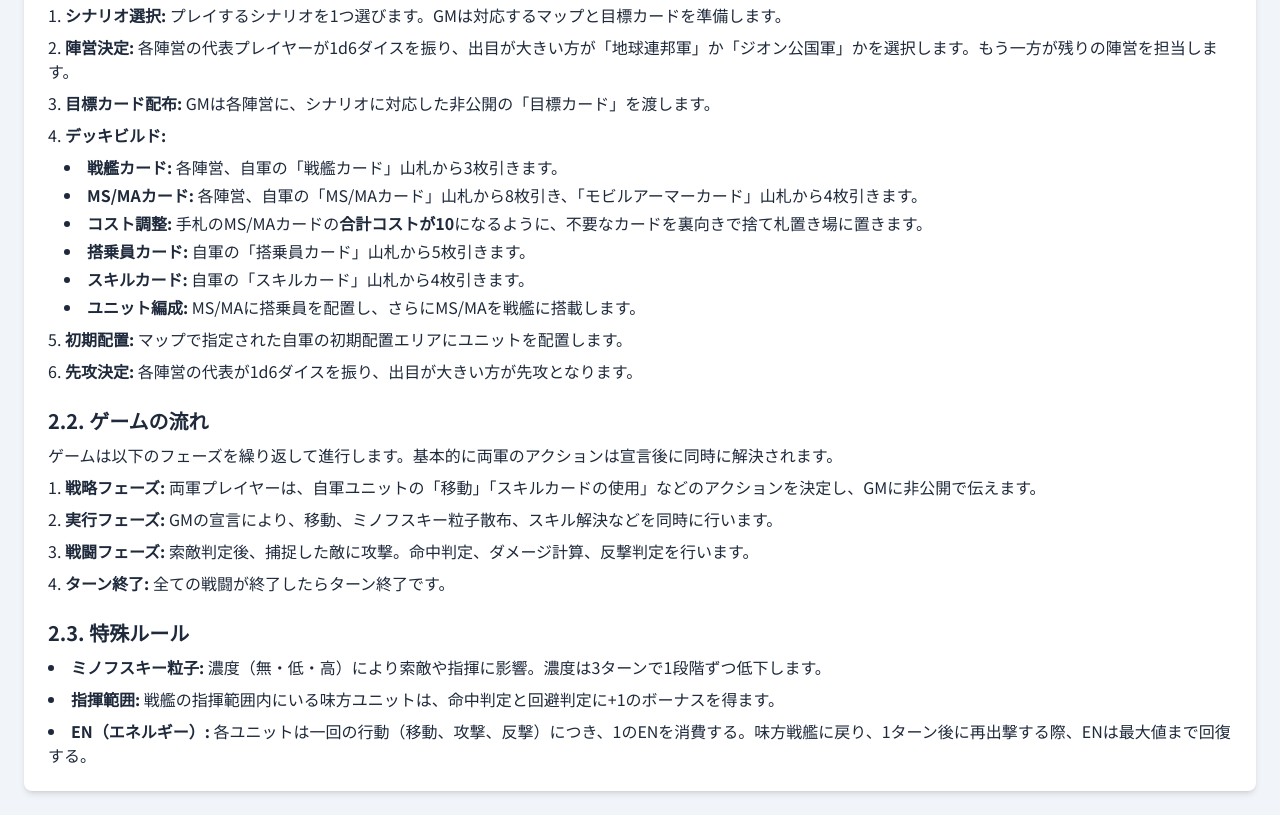
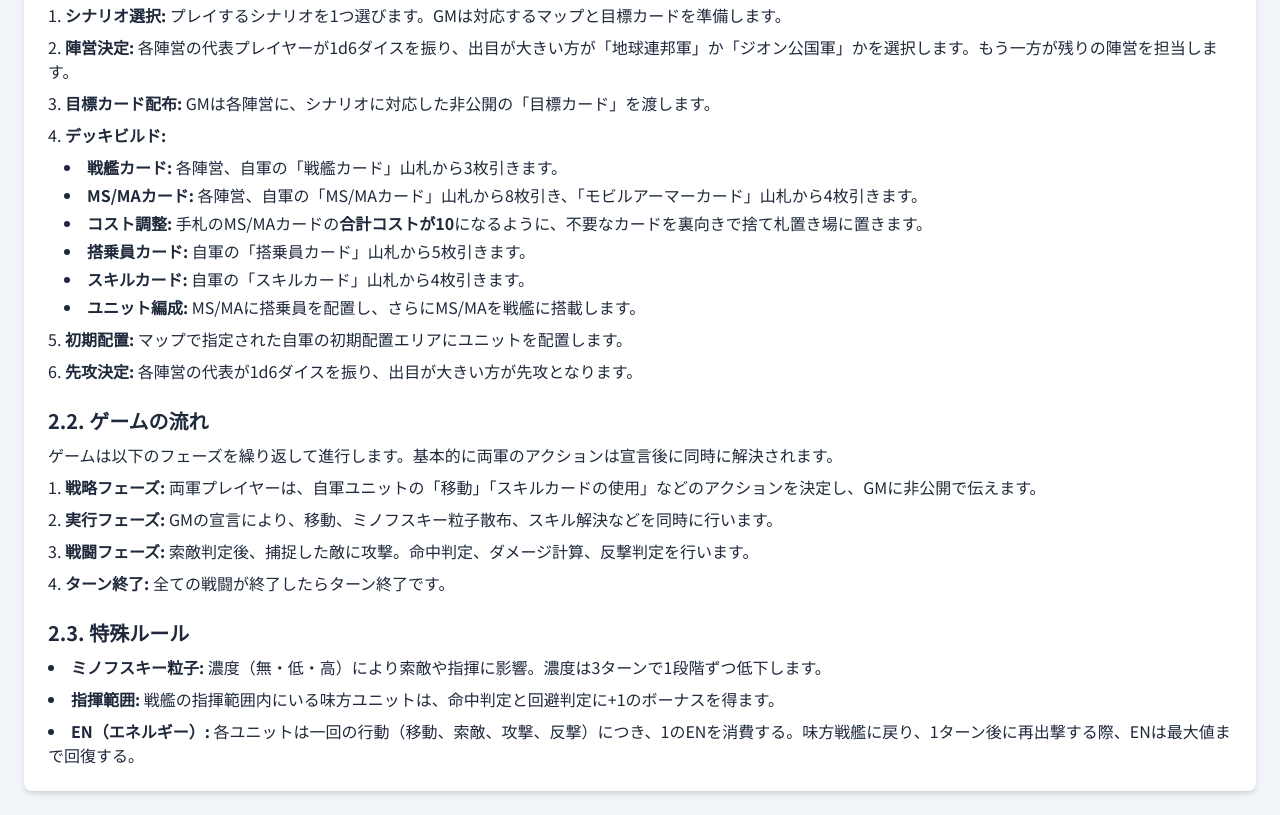
Before and after one commit to MokomoS/GundamHexBattle, a plain HTML site: page index.html in a window 1280 px wide. Shown: the part 561-1376 px from the top of the page. Drawn offline with nearby package versions, Linux system fonts and the light colour scheme.

Commit message:
Update index.html

```diff
--- a/index.html
+++ b/index.html
@@ -150,7 +150,7 @@
                         <ul class="list-disc list-inside space-y-2">
                             <li><strong>ミノフスキー粒子:</strong> 濃度（無・低・高）により索敵や指揮に影響。濃度は3ターンで1段階ずつ低下します。</li>
                             <li><strong>指揮範囲:</strong> 戦艦の指揮範囲内にいる味方ユニットは、命中判定と回避判定に+1のボーナスを得ます。</li>
-                            <li><strong>EN（エネルギー）:</strong> 各ユニットは一回の行動（移動、攻撃、反撃）につき、1のENを消費する。味方戦艦に戻り、1ターン後に再出撃する際、ENは最大値まで回復する。</li>
+                            <li><strong>EN（エネルギー）:</strong> 各ユニットは一回の行動（移動、索敵、攻撃、反撃）につき、1のENを消費する。味方戦艦に戻り、1ターン後に再出撃する際、ENは最大値まで回復する。</li>
                         </ul>
                     </div>
                 </div>
```
